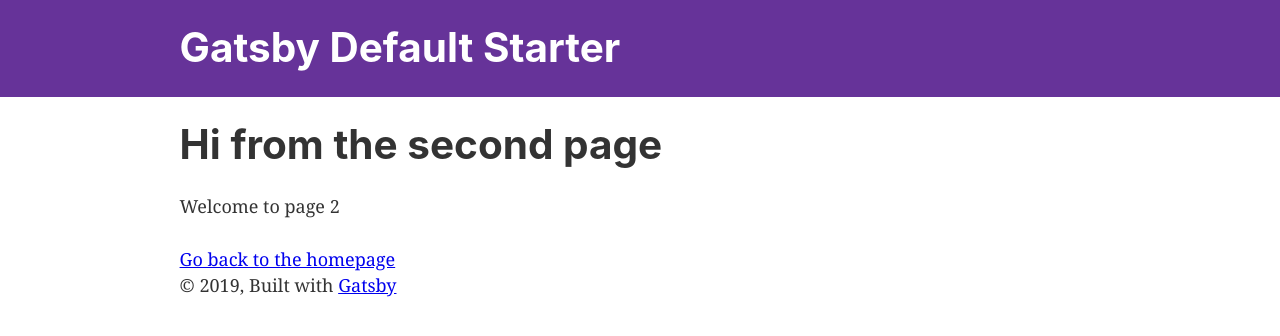
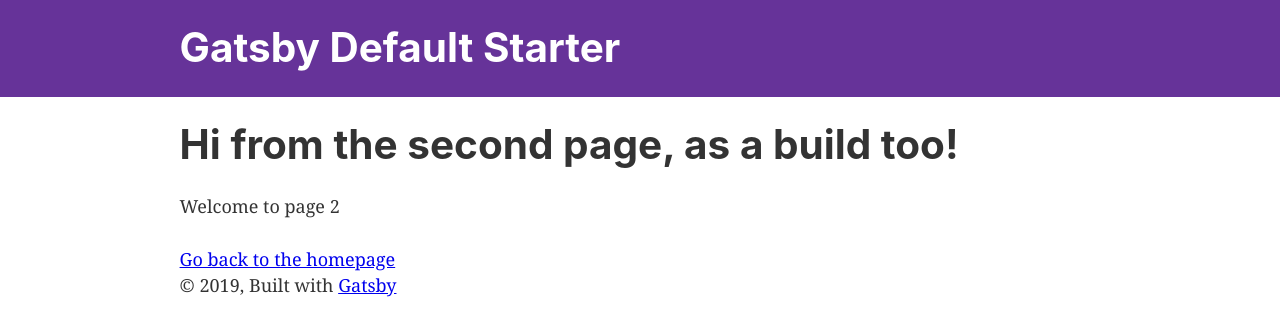
Before and after one commit to rase-/gatsby-test, a Gatsby site: page /page-2 in a window 1280 px wide. Built offline with nearby package versions, Linux system fonts and the light colour scheme; Gatsby itself is replaced by a stand-in of ours.

Commit message:
update page-2

```diff
--- a/src/pages/page-2.js
+++ b/src/pages/page-2.js
@@ -1,16 +1,16 @@
-import React from "react"
-import { Link } from "gatsby"
+import React from 'react';
+import {Link} from 'gatsby';
 
-import Layout from "../components/layout"
-import SEO from "../components/seo"
+import Layout from '../components/layout';
+import SEO from '../components/seo';
 
 const SecondPage = () => (
   <Layout>
     <SEO title="Page two" />
-    <h1>Hi from the second page</h1>
+    <h1>Hi from the second page, as a build too!</h1>
     <p>Welcome to page 2</p>
     <Link to="/">Go back to the homepage</Link>
   </Layout>
-)
+);
 
-export default SecondPage
+export default SecondPage;
```
